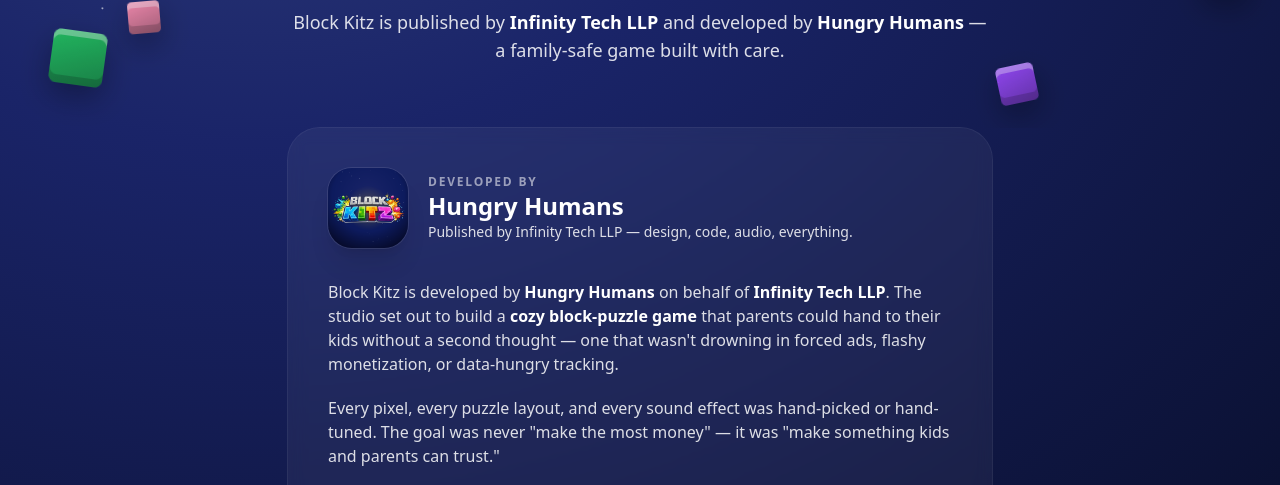
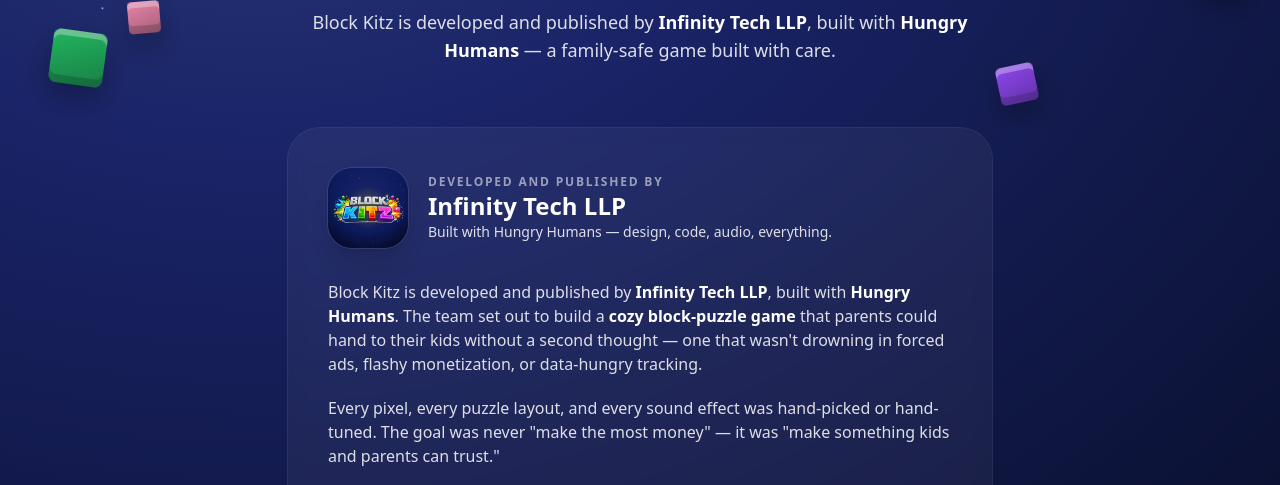
Before and after one commit to kimbrolly-a11y/blockkitz-website, an Astro site: page /about in a window 1280 px wide. Shown: the part 253-738 px from the top of the page. Built offline with nearby package versions, Linux system fonts and the light colour scheme; Astro itself is replaced by a stand-in of ours.

Commit message:
Credit Infinity Tech LLP as developer, built with Hungry Humans
Developer credit now reads "Developed and published by Infinity Tech LLP,
built with Hungry Humans" across the hero, footer, home, about, download,
beta and privacy pages. The customer story page is unchanged.

Co-Authored-By: Claude Opus 5.5 <noreply@anthropic.com>

```diff
--- a/src/components/Footer.astro
+++ b/src/components/Footer.astro
@@ -57,7 +57,7 @@ const columns = [
           Block Kitz
         </p>
         <p class="mt-3 max-w-sm text-sm leading-relaxed text-bb-text-faded">
-          A cozy block-puzzle game for all ages. Kid-safe. Non-personalized ads only. No profiles built. No behavioral tracking. Published by Infinity Tech LLP. Developed by Hungry Humans.
+          A cozy block-puzzle game for all ages. Kid-safe. Non-personalized ads only. No profiles built. No behavioral tracking. Developed and published by Infinity Tech LLP, built with Hungry Humans.
         </p>
         <a
           href="mailto:support@blockkitz.com"
@@ -93,7 +93,7 @@ const columns = [
     </div>
 
     <div class="mt-12 flex flex-col items-start justify-between gap-3 border-t border-white/10 pt-6 text-xs text-bb-text-faded md:flex-row md:items-center">
-      <p>© {year} Block Kitz. Published by Infinity Tech LLP. Developed by Hungry Humans.</p>
+      <p>© {year} Block Kitz. Developed and published by Infinity Tech LLP, built with Hungry Humans.</p>
       <p>Kid-safe · Non-personalized ads only · No profiles built</p>
     </div>
   </div>
--- a/src/components/Hero.astro
+++ b/src/components/Hero.astro
@@ -21,7 +21,7 @@ import BlockDecoration from './BlockDecoration.astro';
       Place. Pop. Play.
       <span class="block mt-1 text-bb-text-faded">
         A <span class="font-bold text-bb-primary">free</span> puzzle game developed by
-        <span class="font-bold text-white">Hungry Humans</span> for <span class="font-bold text-white">Infinity Tech LLP</span>.
+        <span class="font-bold text-white">Infinity Tech LLP</span>, built with <span class="font-bold text-white">Hungry Humans</span>.
       </span>
       <span class="block mt-2 text-bb-text-faded">
         <span class="font-bold text-bb-success">Kid-safe.</span>
--- a/src/pages/about.astro
+++ b/src/pages/about.astro
@@ -18,7 +18,7 @@ const description =
         A small studio. <span class="text-bb-pink">Lots of love.</span>
       </h1>
       <p class="mt-4 text-lg text-bb-text-dim">
-        Block Kitz is published by <strong class="text-white">Infinity Tech LLP</strong> and developed by <strong class="text-white">Hungry Humans</strong> — a family-safe game built with care.
+        Block Kitz is developed and published by <strong class="text-white">Infinity Tech LLP</strong>, built with <strong class="text-white">Hungry Humans</strong> — a family-safe game built with care.
       </p>
     </div>
   </section>
@@ -34,15 +34,15 @@ const description =
           class="h-20 w-20 rounded-3xl shadow-xl ring-1 ring-white/10"
         />
         <div>
-          <p class="text-xs font-semibold uppercase tracking-[0.15em] text-bb-text-faded">Developed by</p>
-          <p class="font-display text-2xl font-extrabold text-white">Hungry Humans</p>
-          <p class="text-sm text-bb-text-dim">Published by Infinity Tech LLP — design, code, audio, everything.</p>
+          <p class="text-xs font-semibold uppercase tracking-[0.15em] text-bb-text-faded">Developed and published by</p>
+          <p class="font-display text-2xl font-extrabold text-white">Infinity Tech LLP</p>
+          <p class="text-sm text-bb-text-dim">Built with Hungry Humans — design, code, audio, everything.</p>
         </div>
       </div>
 
       <div class="mt-8 space-y-5 text-bb-text-dim">
         <p>
-          Block Kitz is developed by <strong class="text-white">Hungry Humans</strong> on behalf of <strong class="text-white">Infinity Tech LLP</strong>. The studio set out to build a <strong class="text-white">cozy block-puzzle game</strong> that parents could hand to their kids without a second thought — one that wasn't drowning in forced ads, flashy monetization, or data-hungry tracking.
+          Block Kitz is developed and published by <strong class="text-white">Infinity Tech LLP</strong>, built with <strong class="text-white">Hungry Humans</strong>. The team set out to build a <strong class="text-white">cozy block-puzzle game</strong> that parents could hand to their kids without a second thought — one that wasn't drowning in forced ads, flashy monetization, or data-hungry tracking.
         </p>
         <p>
           Every pixel, every puzzle layout, and every sound effect was hand-picked or hand-tuned. The goal was never "make the most money" — it was "make something kids and parents can trust."
--- a/src/pages/beta.astro
+++ b/src/pages/beta.astro
@@ -56,7 +56,7 @@ const shots = [
         <li>🛡️ <strong class="text-white">Kid-safe</strong> — non-personalized ads, no profiles, no tracking</li>
         <li>📴 <strong class="text-white">Plays offline</strong> — only optional rewarded ads need a connection</li>
         <li>💰 <strong class="text-white">Free</strong> — no in-app purchases in this build</li>
-        <li>🏢 Published by <strong class="text-white">Infinity Tech LLP</strong>. Developed by <strong class="text-white">Hungry Humans</strong></li>
+        <li>🏢 Developed and published by <strong class="text-white">Infinity Tech LLP</strong>, built with <strong class="text-white">Hungry Humans</strong></li>
       </ul>
     </div>
   </section>
--- a/src/pages/download.astro
+++ b/src/pages/download.astro
@@ -25,10 +25,10 @@ const description =
         Download
       </p>
       <h1 class="mt-3 text-4xl font-extrabold text-white md:text-5xl">
-        Free forever. <br class="hidden sm:block" /> By <span class="text-bb-pink">Hungry Humans</span>.
+        Free forever. <br class="hidden sm:block" /> By <span class="text-bb-pink">Infinity Tech</span>.
       </h1>
       <p class="mt-4 text-lg text-bb-text-dim">
-        Block Kitz is free to download and free to play — developed by Hungry Humans on behalf of Infinity Tech LLP. No sign-up. Non-personalized ads only. No profiles built. Just blocks.
+        Block Kitz is free to download and free to play — developed and published by Infinity Tech LLP, built with Hungry Humans. No sign-up. Non-personalized ads only. No profiles built. Just blocks.
       </p>
     </div>
   </section>
--- a/src/pages/index.astro
+++ b/src/pages/index.astro
@@ -12,7 +12,7 @@ import shot5 from '../assets/screenshots/5-daily.png';
 
 const title = 'Block Kitz — The cozy block puzzle for everyone';
 const description =
-  'Block Kitz v1.0.1 — a kid-safe block-puzzle game for Android. 15,000+ levels across 30 themed chapters, three game modes, infinite daily challenges. Non-personalized ads only. No profiles built. Free to play. Published by Infinity Tech LLP. Developed by Hungry Humans.';
+  'Block Kitz v1.0.1 — a kid-safe block-puzzle game for Android. 15,000+ levels across 30 themed chapters, three game modes, infinite daily challenges. Non-personalized ads only. No profiles built. Free to play. Developed and published by Infinity Tech LLP, built with Hungry Humans.';
 
 const features = [
   {
@@ -57,7 +57,7 @@ const heroShots = [
         Puzzle bliss, <span class="text-bb-primary">the right way</span>.
       </h2>
       <p class="mt-3 text-bb-text-dim">
-        Published by Infinity Tech LLP. Developed by Hungry Humans — for kids, parents, and anyone who loves a cozy puzzle.
+        Developed and published by Infinity Tech LLP, built with Hungry Humans — for kids, parents, and anyone who loves a cozy puzzle.
       </p>
     </div>
     <div class="grid gap-5 md:grid-cols-3">
@@ -132,12 +132,12 @@ const heroShots = [
   <!-- Studio credit -->
   <section class="relative mx-auto mt-20 max-w-3xl px-5 md:px-8">
     <div class="rounded-[32px] bg-gradient-to-br from-bb-grape/20 via-bb-info/15 to-bb-pink/20 p-8 text-center ring-1 ring-white/10 md:p-12">
-      <p class="text-xs font-semibold uppercase tracking-[0.25em] text-bb-primary">Developed by Hungry Humans</p>
+      <p class="text-xs font-semibold uppercase tracking-[0.25em] text-bb-primary">Infinity Tech LLP × Hungry Humans</p>
       <h2 class="mt-4 text-3xl font-extrabold text-white md:text-4xl">
-        A <span class="text-bb-pink">Hungry Humans</span> game.
+        Made by <span class="text-bb-pink">Infinity Tech</span>, built with Hungry Humans.
       </h2>
       <p class="mx-auto mt-4 max-w-xl text-bb-text-dim">
-        Block Kitz is developed by <strong class="text-white">Hungry Humans</strong> on behalf of <strong class="text-white">Infinity Tech LLP</strong>. If you enjoy the game, a one-time tip goes to the studio and helps fund <strong class="text-white">the next title</strong>.
+        Block Kitz is developed and published by <strong class="text-white">Infinity Tech LLP</strong>, built with <strong class="text-white">Hungry Humans</strong>. If you enjoy the game, a one-time tip goes to the studio and helps fund <strong class="text-white">the next title</strong>.
       </p>
       <div class="mt-6 flex flex-col items-center justify-center gap-3 sm:flex-row sm:gap-4">
         <a href="/about" class="bb-btn">
--- a/src/pages/privacy.mdx
+++ b/src/pages/privacy.mdx
@@ -13,10 +13,10 @@ lastUpdated: April 2026
 
 ## 1. Who We Are
 
-Block Kitz is published by Infinity Tech LLP and developed by Hungry Humans. This policy covers the Block Kitz game on the web at blockkitz.com and any mobile app versions.
+Block Kitz is developed and published by Infinity Tech LLP, built with Hungry Humans. This policy covers the Block Kitz game on the web at blockkitz.com and any mobile app versions.
 
 - **Publisher:** Infinity Tech LLP (Singapore UEN T26LL0996E), 3 Lor 6 Geylang, #06-03, Singapore 399165
-- **Developer:** Hungry Humans
+- **Developer:** Infinity Tech LLP, built with Hungry Humans
 - **Contact email:** [support@blockkitz.com](mailto:support@blockkitz.com)
 
 If you are a parent or guardian and have questions, please email us at the address above.
```
